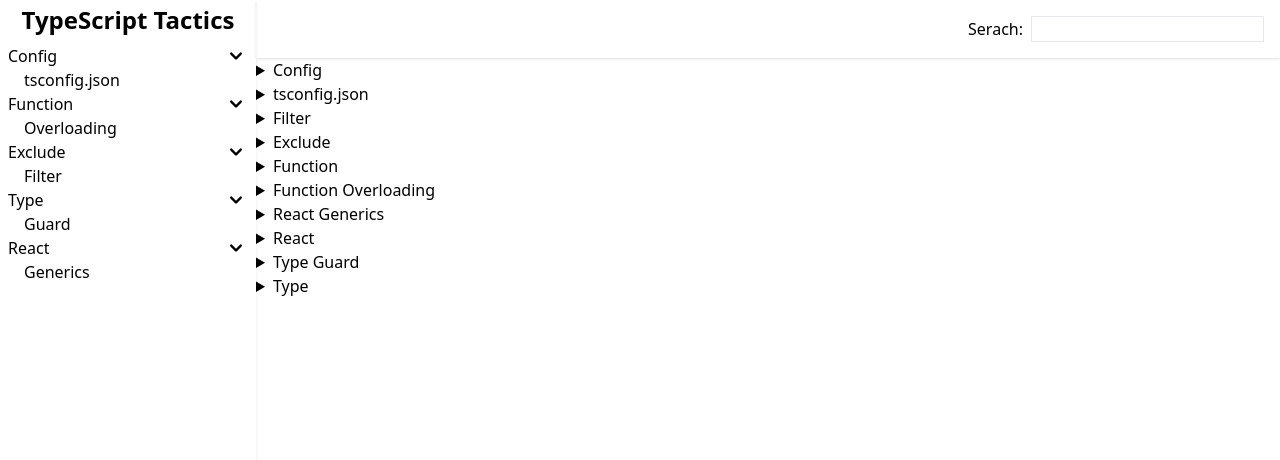
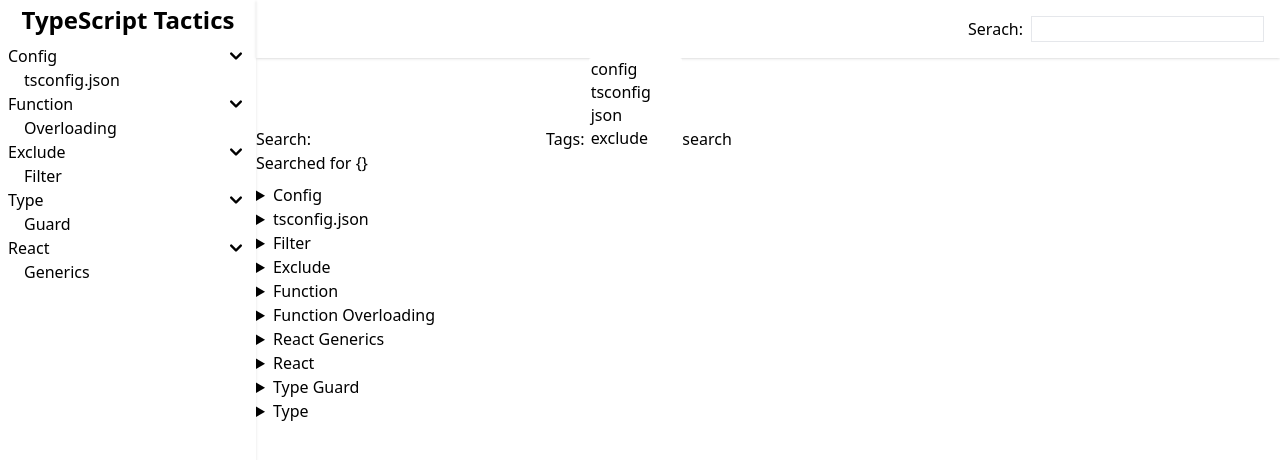
Before and after one commit to benneq/typescript-tactics, a Next.js app: page /search in a window 1280 px wide. Shown: the top 460 px of the page. Built offline with nearby package versions, Linux system fonts and the light colour scheme.

Commit message:
search form

```diff
--- a/search.json
+++ b/search.json
@@ -8,7 +8,7 @@
   {
     "slug": "src/pages/config/tsconfig-json.mdx",
     "title": "tsconfig.json",
-    "tags": ["exclude"],
+    "tags": ["config", "tsconfig", "json"],
     "path": "/config/tsconfig-json"
   },
   {
--- a/src/pages/config/tsconfig-json.mdx
+++ b/src/pages/config/tsconfig-json.mdx
@@ -1,6 +1,6 @@
 ---
 title: tsconfig.json
-tags: ['exclude']
+tags: ['config', 'tsconfig', 'json']
 ---
 
 ### Compiler Options
--- a/src/pages/search.tsx
+++ b/src/pages/search.tsx
@@ -1,16 +1,64 @@
+import { useState, useEffect } from 'react';
 import Post from 'components/Post';
 import { useRouter } from 'next/router';
 import search from '../../search.json' assert { type: 'json' };
 
-const filter = (q: string, tag: string) => {
-  if (!q && !tag) {
+const tags = [...new Set(search.flatMap((e) => e.tags))];
+
+const filter = (q: string, tags: string[]) => {
+  if (!q && !tags.length) {
     return search;
   }
 
   return search.filter(
     (e) =>
       (q && (e.slug.includes(q) || e.title?.includes(q))) ||
-      (tag && e.tags?.includes(tag))
+      tags.some((tag) => e.tags?.includes(tag))
+  );
+};
+
+const Filter = () => {
+  const {
+    query: { q, tag },
+    replace,
+  } = useRouter();
+
+  const [q1, setQ] = useState(q && !Array.isArray(q) ? q : '');
+  const [tag1, setTag] = useState(
+    Array.isArray(tag) ? tag : typeof tag === 'string' ? [tag] : []
+  );
+
+  const handleQChange = (e: React.ChangeEvent<HTMLInputElement>) => {
+    setQ(e.target.value);
+  };
+
+  const handleTagsChange = (e: React.ChangeEvent<HTMLSelectElement>) => {
+    setTag([...e.target.selectedOptions].map((o) => o.value));
+  };
+
+  const handleSubmit = (e: React.FormEvent) => {
+    e.preventDefault();
+    replace({ query: { q: q1, tag: tag1 } });
+  };
+
+  useEffect(() => {
+    setQ(q && !Array.isArray(q) ? q : '');
+    setTag(
+      tag && Array.isArray(tag) ? tag : typeof tag === 'string' ? [tag] : []
+    );
+  }, [q, tag]);
+
+  return (
+    <form onSubmit={handleSubmit}>
+      Search: <input type="search" value={q1} onChange={handleQChange} />
+      Tags:{' '}
+      <select value={tag1} onChange={handleTagsChange} multiple>
+        {tags.map((tag) => (
+          <option key={tag}>{tag}</option>
+        ))}
+      </select>
+      <button type="submit">search</button>
+    </form>
   );
 };
 
@@ -21,18 +69,22 @@ export default function Search() {
 
   const result = filter(
     q && !Array.isArray(q) ? q : '',
-    tag && !Array.isArray(tag) ? tag : ''
+    Array.isArray(tag) ? tag : typeof tag === 'string' ? [tag] : []
   );
 
   return (
     <>
-      {!result.length && 'No results'}
-
-      {result.map((post) => (
-        <div key={post.slug}>
-          <Post {...post} />
-        </div>
-      ))}
+      <Filter />
+      Searched for {JSON.stringify({ q, tag })}
+      <div className="pt-2">
+        {!result.length
+          ? 'No results'
+          : result.map((post) => (
+              <div key={post.slug}>
+                <Post {...post} />
+              </div>
+            ))}
+      </div>
     </>
   );
 }
```
Also changed, not shown: src/pages/react/generics.mdx (+1 -1 lines).
